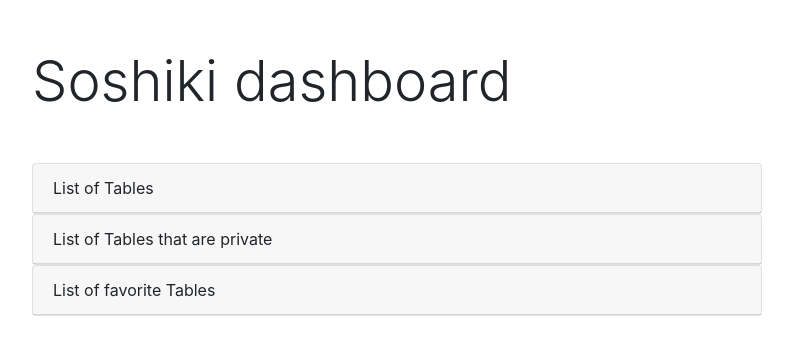
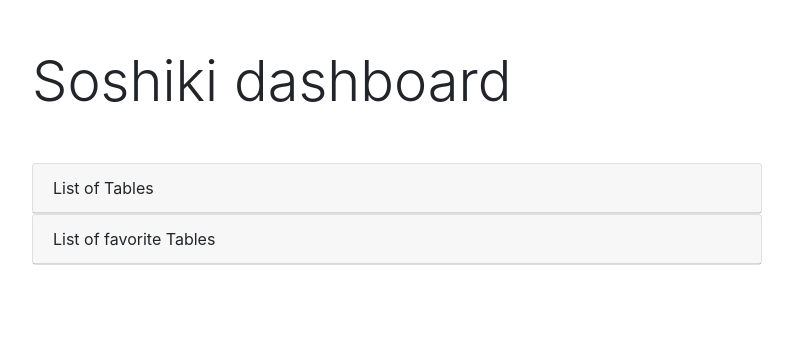
Before and after one commit to HE-Arc/Soshiki, a Django app: page /dashboard in a window 1280 px wide. Shown: the part 56-411 px from the top of the page, without its empty margins (53-846 px from the left). Run offline with Django 3.2, Linux system fonts and the light colour scheme; data that the repository does not hold is empty; some libraries are stand-ins or nearby versions.

Commit message:
Restructuration of the views in a python module

```diff
--- a/SoshikiProject/SoshikiApp/models.py
+++ b/SoshikiProject/SoshikiApp/models.py
@@ -8,7 +8,6 @@ class Table(models.Model):
     """
     name = models.CharField(max_length=200)
     favorite = models.BooleanField(default=False)
-    private = models.BooleanField(default=False)
 
     def __str__(self):
         return self.name
--- a/SoshikiProject/SoshikiApp/templates/SoshikiApp/dashboard.html
+++ b/SoshikiProject/SoshikiApp/templates/SoshikiApp/dashboard.html
@@ -31,21 +31,6 @@
 
       <div class="card">
         <div class="card-header">
-          List of Tables that are private
-        </div>
-        <table>
-          {% for table in table_private %}
-          <tr>
-            <td>
-              <a href="{% url 'table-detail' table.pk %}">{{ table.name }}</a>
-            </td>
-          </tr>
-          {% endfor %}
-        </table>
-      </div>
-
-      <div class="card">
-        <div class="card-header">
           List of favorite Tables
         </div>
         <table>
--- a/SoshikiProject/SoshikiApp/templates/SoshikiApp/table_detail.html
+++ b/SoshikiProject/SoshikiApp/templates/SoshikiApp/table_detail.html
@@ -20,12 +20,6 @@
             <p class="display-2">{{table.favorite}}</p>
           </div>
         </div>
-        <div class="card text-white bg-danger mr-3 mb-3" style="max-width: 17rem;">
-          <div class="card-body">
-            <h5 class="card-title">Private</h5>
-            <p class="display-2">{{table.private}}</p>
-          </div>
-        </div>
       </div>
 
     </div>
--- a/SoshikiProject/SoshikiApp/templates/SoshikiApp/table_list.html
+++ b/SoshikiProject/SoshikiApp/templates/SoshikiApp/table_list.html
@@ -21,7 +21,6 @@
             <th>#</th>
             <th>Name</th>
             <th>Favorite</th>
-            <th>Private</th>
             <th>Actions</th>
           </tr>
         </thead>
@@ -39,9 +38,6 @@
           {{ table.favorite }}
         </td>
         <td>
-          {{ table.private }}
-        </td>
-        <td>
           <a href="{% url 'table-detail' table.pk %}" class="btn btn-primary btn-sm">Détails</a>
           <a href="{% url 'table-update' table.pk %}" class="btn btn-success btn-sm">Update</a>
           <a href="{% url 'table-delete' table.pk %}" class="btn btn-warning btn-sm">Delete</a>
--- a/SoshikiProject/SoshikiApp/urls.py
+++ b/SoshikiProject/SoshikiApp/urls.py
@@ -1,14 +1,16 @@
 from django.urls import path
 
-from . import views
+from .views import *
 
 urlpatterns = [
-    path('', views.index, name='index'),
-    path('dashboard', views.DashboardView.as_view(), name='dashboard'),
+    # Home Page and the Dashboard.
+    path('', home_views.index, name='index'),
+    path('dashboard', home_views.DashboardView.as_view(), name='dashboard'),
 
-    path('dashboard/tables', views.TablesListView.as_view(), name='tables-list'),
-    path('dashboard/tables/<pk>/', views.TableDetailView.as_view(), name='table-detail'),
-    path('dashboard/tables/create', views.TableCreateView.as_view(), name='table-create'),
-    path('dashboard/tables/<pk>/update', views.TableUpdateView.as_view(), name='table-update'),
-    path('dashboard/tables/<pk>/delete', views.TableDeleteView.as_view(), name='table-delete'),
+    # Routes for the CRUD of the Table model
+    path('dashboard/tables', table_views.TablesListView.as_view(), name='tables-list'),
+    path('dashboard/tables/<pk>/', table_views.TableDetailView.as_view(), name='table-detail'),
+    path('dashboard/tables/create', table_views.TableCreateView.as_view(), name='table-create'),
+    path('dashboard/tables/<pk>/update', table_views.TableUpdateView.as_view(), name='table-update'),
+    path('dashboard/tables/<pk>/delete', table_views.TableDeleteView.as_view(), name='table-delete'),
 ]
--- a/SoshikiProject/SoshikiApp/views.py
+++ /dev/null
@@ -1,50 +0,0 @@
-from django.shortcuts import render
-from django.http import HttpResponse
-from django.views import generic, View
-from django.urls import reverse_lazy
-
-from .models import Table
-
-
-def index(request):
-    context = {}
-    return render(request, 'SoshikiApp/index.html', context)
-
-
-class DashboardView(generic.TemplateView):
-    template_name = "SoshikiApp/dashboard.html"
-
-    def get_context_data(self, **kwargs):
-        context = super().get_context_data(**kwargs)
-        context['tables'] = Table.objects.all()
-        context['table_private'] = Table.objects.filter(private=True).all()
-        context['table_favorite'] = Table.objects.filter(favorite=True).all()
-        return context
-
-
-class TablesListView(generic.ListView):
-    model = Table
-
-    def get_queryset(self):
-        return Table.objects.all()
-
-
-class TableDetailView(generic.DetailView):
-    model = Table
-
-
-class TableCreateView(generic.CreateView):
-    model = Table
-    fields = ['name', 'favorite', 'private']
-    success_url = reverse_lazy('tables-list')
-
-
-class TableUpdateView(generic.UpdateView):
-    model = Table
-    fields = ['name', 'favorite', 'private']
-    success_url = reverse_lazy('tables-list')
-
-
-class TableDeleteView(generic.DeleteView):
-    model = Table
-    success_url = reverse_lazy('tables-list')
--- /dev/null
+++ b/SoshikiProject/SoshikiApp/views/__init__.py
@@ -0,0 +1,2 @@
+from .table_views import *
+from .home_views import *
--- /dev/null
+++ b/SoshikiProject/SoshikiApp/views/home_views.py
@@ -0,0 +1,19 @@
+from django.shortcuts import render
+from django.views import generic
+
+from ..models import Table
+
+
+def index(request):
+    context = {}
+    return render(request, 'SoshikiApp/index.html', context)
+
+
+class DashboardView(generic.TemplateView):
+    template_name = "SoshikiApp/dashboard.html"
+
+    def get_context_data(self, **kwargs):
+        context = super().get_context_data(**kwargs)
+        context['tables'] = Table.objects.all()
+        context['table_favorite'] = Table.objects.filter(favorite=True).all()
+        return context
```
Also changed, not shown: SoshikiProject/SoshikiApp/views/table_views.py (added, +32 -0 lines).
